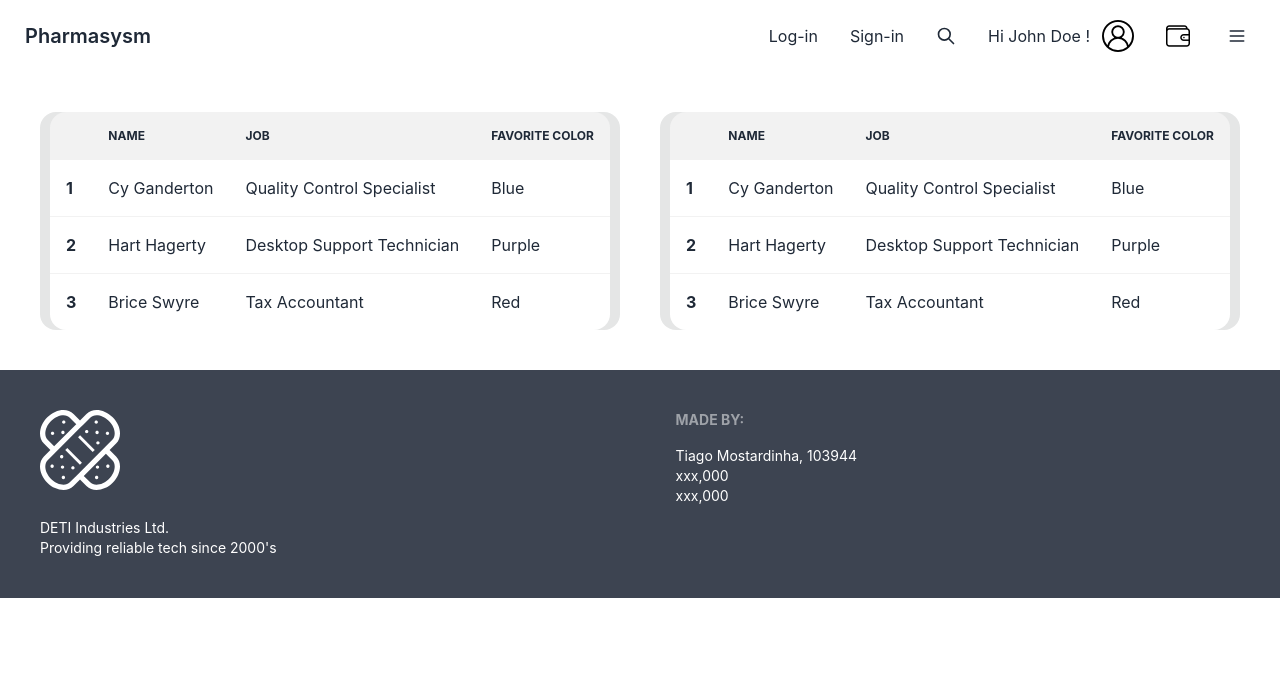
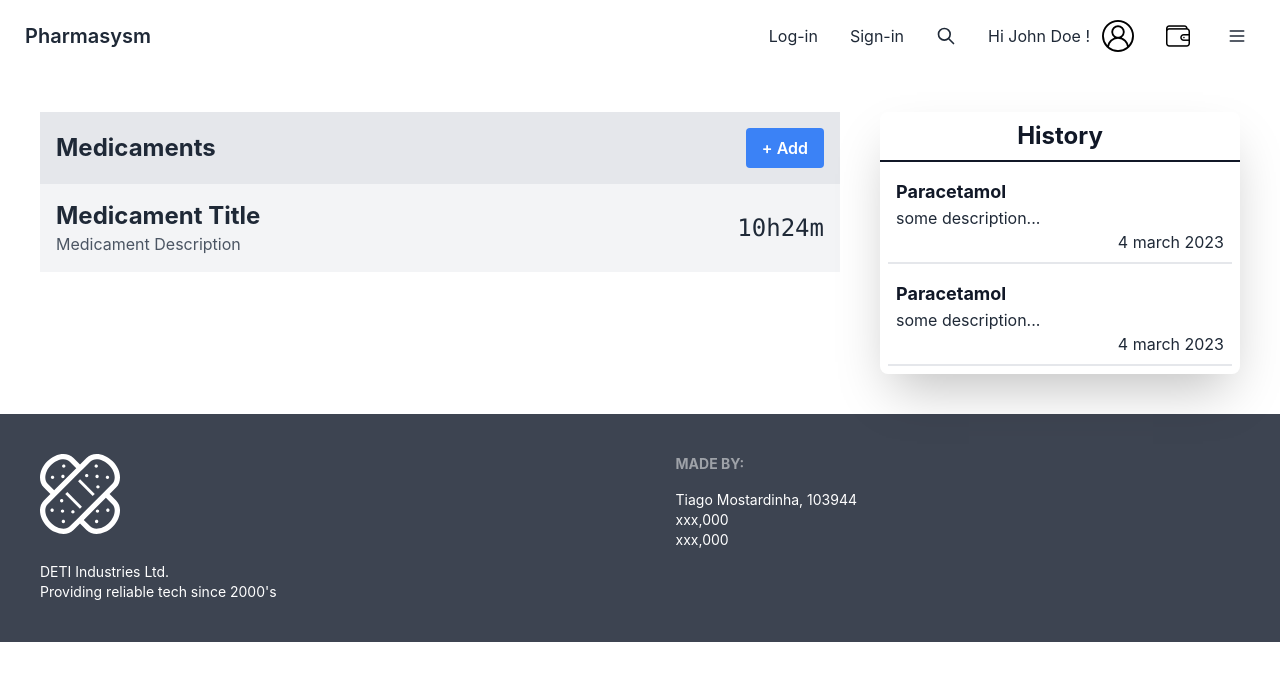
Before and after one commit to TiagoMostardinha/ihc-project, a React (Create React App) app: page /wallet in a window 1280 px wide. Shown: the top 680 px of the page. Built offline with nearby package versions, Linux system fonts and the light colour scheme.

Commit message:
wallet design done

```diff
--- a/src/MyMeds.js
+++ b/src/MyMeds.js
@@ -1,41 +1,20 @@
 const MyMeds = () => {
     return (
-        <div className="overflow-x-auto">
-            <table className="table w-full">
-                {/* head */}
-                <thead>
-                    <tr>
-                        <th></th>
-                        <th>Name</th>
-                        <th>Job</th>
-                        <th>Favorite Color</th>
-                    </tr>
-                </thead>
-                <tbody>
-                    {/* row 1 */}
-                    <tr className="hover">
-                        <th>1</th>
-                        <td>Cy Ganderton</td>
-                        <td>Quality Control Specialist</td>
-                        <td>Blue</td>
-                    </tr>
-                    {/* row 2 */}
-                    <tr className="hover">
-                        <th>2</th>
-                        <td>Hart Hagerty</td>
-                        <td>Desktop Support Technician</td>
-                        <td>Purple</td>
-                    </tr>
-                    {/* row 3 */}
-                    <tr className="hover">
-                        <th>3</th>
-                        <td>Brice Swyre</td>
-                        <td>Tax Accountant</td>
-                        <td>Red</td>
-                    </tr>
-                </tbody>
-            </table>
+        <div className="med-list">
+            <div className="med-preview" >
+                <h2>Paracetamol</h2>
+                <p>Lorem ipsum, dolor sit amet consectetur adipisicing elit.</p>
+            </div>
+            <div className="med-preview" >
+                <h2>Paracetamol</h2>
+                <p>Lorem ipsum, dolor sit amet consectetur adipisicing elit.</p>
+            </div>
+            <div className="med-preview" >
+                <h2>Paracetamol</h2>
+                <p>Lorem ipsum, dolor sit amet consectetur adipisicing elit.</p>
+            </div>
         </div>
+
     );
 }
 
--- a/src/Wallet.js
+++ b/src/Wallet.js
@@ -2,16 +2,43 @@ import MyMeds from "./MyMeds.js";
 
 const Wallet = () => {
     return (
-        <div className="wallet-container mt-10 mb-10">
-            <div className="flex w-full">
-                <div className="grid flex-grow card bg-base-300 rounded-box place-items-center ml-10 mr-5">
-                    <MyMeds />
+        <div className="wallet-container flex p-10" >
+            <div className="flex-2 w-2/3 mr-10">
+                <div className="flex items-center justify-between bg-gray-200 p-4">
+                    <h2 className="text-2xl font-bold text-gray-800">Medicaments</h2>
+                    <button className="bg-blue-500 hover:bg-blue-600 text-white font-semibold py-2 px-4 rounded">
+                        + Add
+                    </button>
                 </div>
-                <div className="grid flex-grow card bg-base-300 rounded-box place-items-center ml-5 mr-10">
-                    <MyMeds />
+
+                <div className="medicament-item flex items-center justify-between bg-gray-100 p-4">
+                    <div className="flex-grow">
+                        <h2 className="text-2xl font-bold text-gray-800">Medicament Title</h2>
+                        <p className="text-gray-600">Medicament Description</p>
+                    </div>
+                    <span className="countdown font-mono text-2xl">
+                        <span style={{ "--value": 10 }}></span>h
+                        <span style={{ "--value": 24 }}></span>m
+                    </span>
+                </div>
+
+
+
+            </div>
+            <div className="flex-1 w-1/3 shadow-2xl rounded-lg">
+                <h1 class="text-2xl font-bold text-center text-gray-900 border-b-2 border-gray-900 p-2">History</h1>
+                <div className="history-item m-2 border-b-2 border-gray-200 p-2">
+                    <h2 className="text-lg font-bold text-gray-900">Paracetamol</h2>
+                    <p>some description...</p>
+                    <p className="text-right">4 march 2023</p>
+                </div>
+
+                <div className="history-item m-2 border-b-2 border-gray-200 p-2">
+                    <h2 className="text-lg font-bold text-gray-900">Paracetamol</h2>
+                    <p>some description...</p>
+                    <p className="text-right">4 march 2023</p>
                 </div>
             </div>
-
         </div>
     );
 }
```
